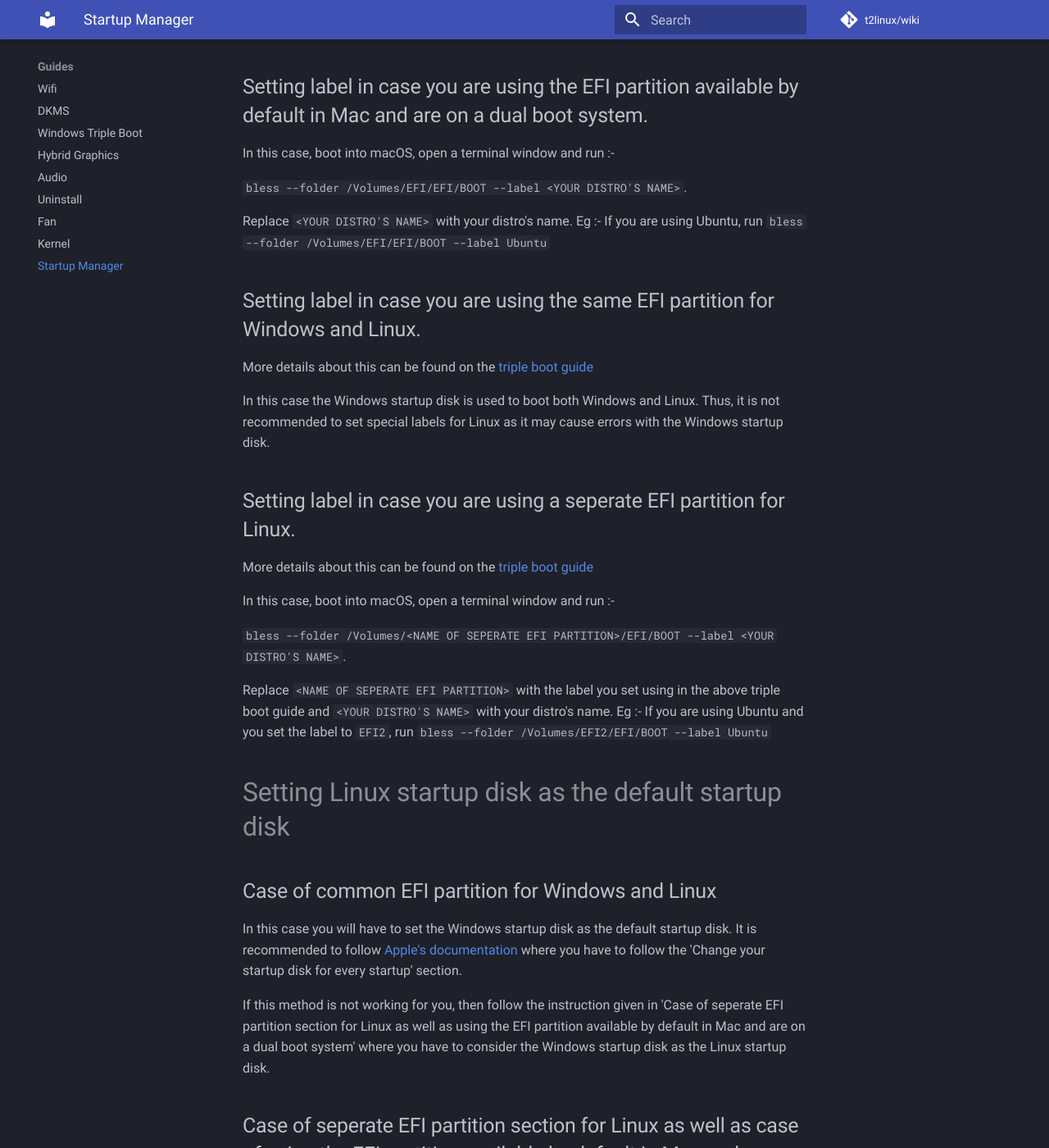
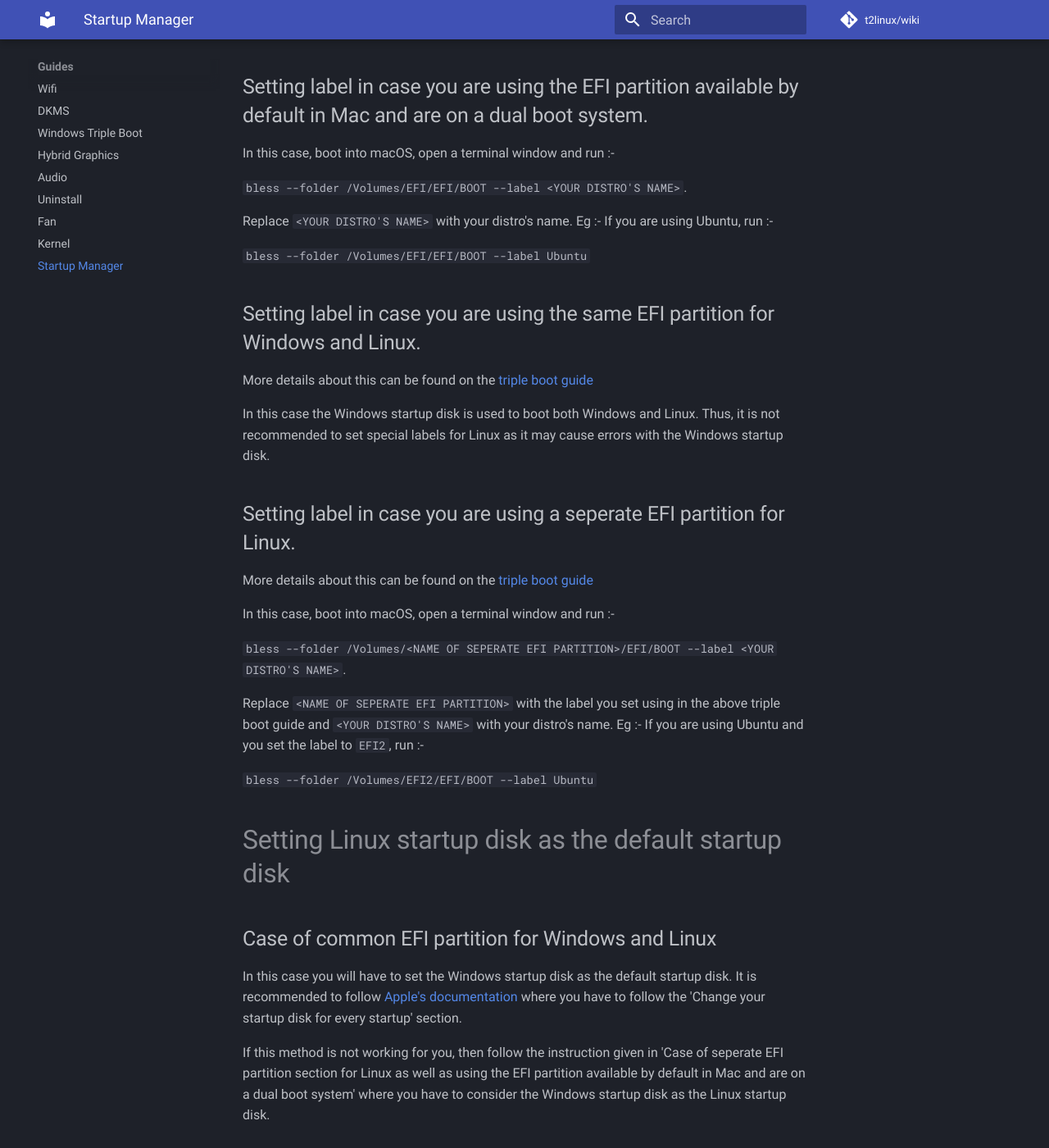
Before and after one commit to t2linux/wiki, an MkDocs documentation site: the page built from docs/guides/startup-manager.md, in a window 1280 px wide and 1400 px high, scrolled down 493 px. Shown: the whole window at 82% size. Built offline with MkDocs 1.6.1 and Material for MkDocs 9.7.7, drawn with Linux system fonts in a browser that asks for light colours; comment, search, counter and statistics services are not loaded.

```diff
--- a/docs/guides/startup-manager.md
+++ b/docs/guides/startup-manager.md
@@ -10,9 +10,10 @@ The steps to perform the above tasks vary as per the way you have installed linu
 
 In this case, boot into macOS, open a terminal window and run :-
 
-  `bless --folder /Volumes/EFI/EFI/BOOT --label <YOUR DISTRO'S NAME>`.
+`bless --folder /Volumes/EFI/EFI/BOOT --label <YOUR DISTRO'S NAME>`.
 
-  Replace `<YOUR DISTRO'S NAME>` with your distro's name. Eg :- If you are using Ubuntu, run
+Replace `<YOUR DISTRO'S NAME>` with your distro's name. Eg :- If you are using Ubuntu, run :-
+
 `bless --folder /Volumes/EFI/EFI/BOOT --label Ubuntu`
 
 ## Setting label in case you are using the same EFI partition for Windows and Linux.
@@ -29,7 +30,8 @@ In this case, boot into macOS, open a terminal window and run :-
 
 `bless --folder /Volumes/<NAME OF SEPERATE EFI PARTITION>/EFI/BOOT --label <YOUR DISTRO'S NAME>`.
 
-  Replace `<NAME OF SEPERATE EFI PARTITION>` with the label you set using in the above triple boot guide and `<YOUR DISTRO'S NAME>` with your distro's name. Eg :- If you are using Ubuntu and you set the label to `EFI2`, run
+Replace `<NAME OF SEPERATE EFI PARTITION>` with the label you set using in the above triple boot guide and `<YOUR DISTRO'S NAME>` with your distro's name. Eg :- If you are using Ubuntu and you set the label to `EFI2`, run :-
+
 `bless --folder /Volumes/EFI2/EFI/BOOT --label Ubuntu`
 
 # Setting Linux startup disk as the default startup disk
```
